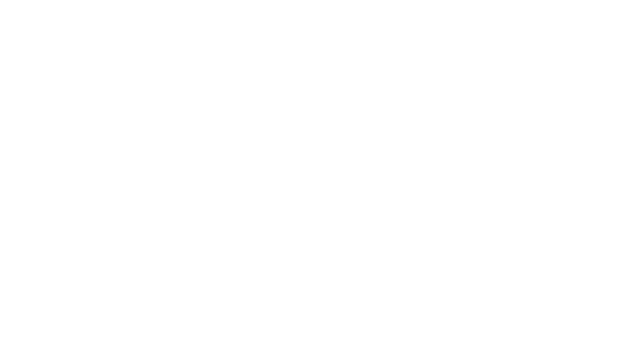
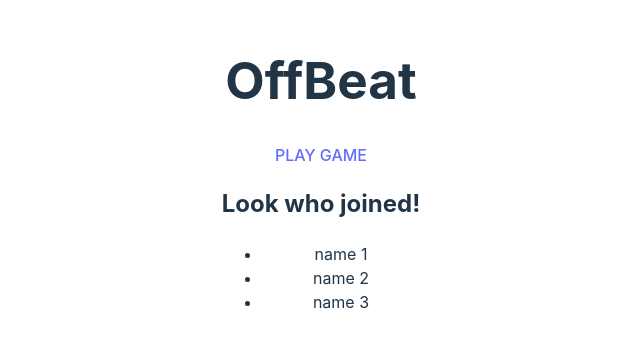
Before and after one commit to nreualuhs/OffBeat, a React (Vite) app in the folder OffBeatReact/: page /JoinGame in a window 1280 px wide. Before the commit this address had no page. Shown: the part 226-574 px from the top of the page, without its empty margins (319-959 px from the left). Built offline with nearby package versions, Linux system fonts and the light colour scheme.

Commit message:
finished server flow

```diff
--- a/OffBeatReact/src/App.jsx
+++ b/OffBeatReact/src/App.jsx
@@ -3,6 +3,8 @@ import './App.css'
 import StartPage from './StartPage.jsx'
 import Timer from './TimerPage.jsx'
 import StartIntro from './intro.jsx'
+import JoinGame from './joingame.jsx'
+import StartClient from './clientStart.jsx'
 import { Route, Routes } from 'react-router-dom'
 
 function App() {
@@ -10,7 +12,9 @@ function App() {
   <Routes>
     <Route path="/" element={<StartIntro />} />
     <Route path="/StartPage" element={<StartPage />} />
-    <Route path="/TimerPage" element={<Timer />} />
+    <Route path="/StartClient" element={<StartClient />} />
+    <Route path="/TimerPage" element={<Timer textDisplay={"The imposter is..."} />} />
+    <Route path="/JoinGame" element={<JoinGame />} />
   </Routes>
  );
 
--- a/OffBeatReact/src/StartPage.jsx
+++ b/OffBeatReact/src/StartPage.jsx
@@ -1,8 +1,11 @@
+import { Link } from 'react-router-dom';
 function StartPage() {
     return(
-        <header>
-            <h1>START PAGE</h1>
-        </header>
+        <div>
+            <h1>Welcome to OffBeat!</h1>
+            <h2>Instructions: find the imposter who is listening to different music!</h2>
+            <Link to="/JoinGame">START</Link>
+        </div>
     );
 }
 
--- a/OffBeatReact/src/intro.jsx
+++ b/OffBeatReact/src/intro.jsx
@@ -9,11 +9,11 @@ function StartIntro()
             <h1>Offbeat</h1>
             <h2>Pick A Choice</h2>
                 <div>
-                    <Link to="/StartPage">Play Game</Link>
+                    <Link to="/StartClient">Play Game</Link>
 
                     <br></br><br></br>
 
-                    <Link to="/TimerPage">Host Game</Link>
+                    <Link to="/StartPage">Host Game</Link>
                 </div>
         </div>
         </>
--- /dev/null
+++ b/OffBeatReact/src/joingame.jsx
@@ -0,0 +1,20 @@
+import { Link } from 'react-router-dom';
+function JoinGame() {
+    return(
+        <>
+            <h1>OffBeat</h1>
+            <Link to="/TimerPage">PLAY GAME</Link>
+            <h2>Look who joined!</h2>
+            <div>
+                <ul>
+                    <li>name 1</li>
+                    <li>name 2</li>
+                    <li>name 3</li>
+                </ul>
+            </div>
+
+        </>
+    );
+}
+
+export default JoinGame
```
